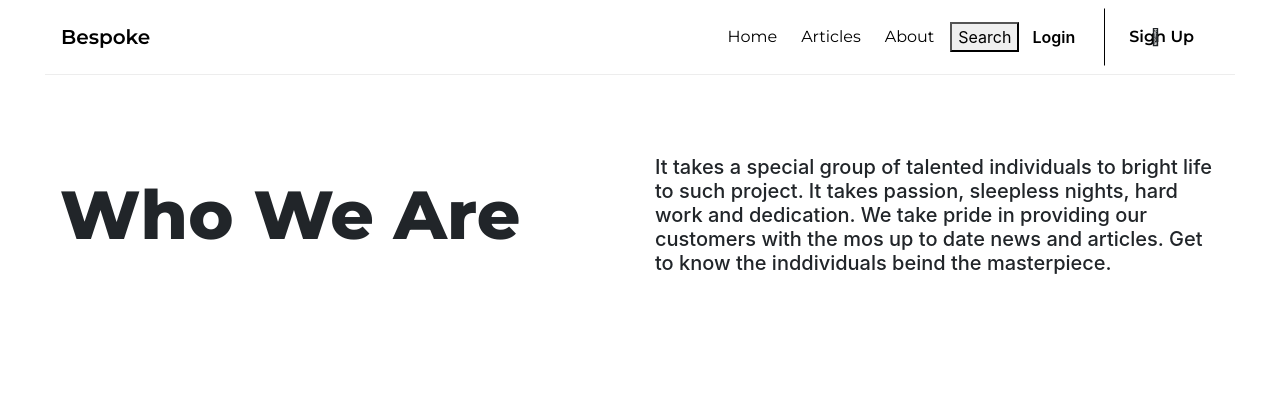
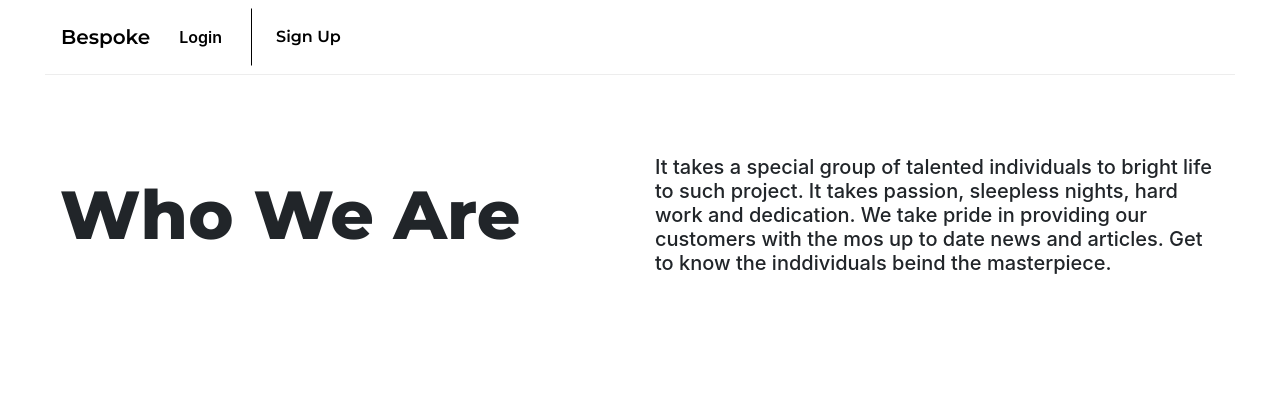
Before and after one commit to vmuiru/Project4, a Django app: page /about/ in a window 1280 px wide. Shown: the top 420 px of the page. Run offline with Django 3.2, Linux system fonts and the light colour scheme; some libraries are stand-ins or nearby versions.

Commit message:
adds user auth for logout/login to navbar, adds visible searchbar input to navbar, removes author field and dunder from comment model

```diff
--- a/main_app/templates/base.html
+++ b/main_app/templates/base.html
@@ -33,7 +33,7 @@
         <button class="navbar-toggler" type="button" data-toggle="collapse" data-target="#navbarTogglerDemo02" aria-controls="navbarTogglerDemo02" aria-expanded="false" aria-label="Toggle navigation">
             <span class="navbar-toggler-icon"></span>
           </button>
-
+          {% if user.is_authenticated %}
         <div class="collapse navbar-collapse" id="navbarTogglerDemo02">
           <ul class="navbar-nav ml-auto mt-2 mt-lg-0">
             <li class="nav-item acitve">
@@ -45,15 +45,21 @@
             <li class="nav-item">
               <a class="nav-link mr-2" href="{% url 'about' %}">About</a>
             </li>
+            <form class="form-inline my-2 my-lg-0" method="POST">
+              {% csrf_token %}
+              {{ form.name }}
+              <i class="fal fa-search"></i>
+              <input class="form-control mr-sm-2" type="search" placeholder="">
+              <button type="submit" value="Search">Search</button>
+            </form>
+            <li class="nav-item">
+              <a class="btn mr-2 my-2 my-sm-0" href="{% url 'logout' %}" role="button"> Log Out</a>
+            </li>
           </ul>
-          <form class="form-inline my-2 my-lg-0" method="POST">
-            {% csrf_token %}
-            {{ form.name }}
-            <button type="submit" value="Search">Search</button>
-            <i class="fal fa-search"></i>
-          </form>
+        {% else %}
           <a class="btn mr-2 my-2 my-sm-0" href="{% url 'login' %}" role="button"> Login</a>
           <a class="btn btn-signup ml-2 my-2 my-sm-0" href="{% url 'signup' %}" role="button" >Sign Up</a>
+        {% endif %}
         </div>
       </nav>
     </div>
--- a/main_app/views.py
+++ b/main_app/views.py
@@ -10,41 +10,41 @@ import requests
 from .forms import CategoryForm
 
 def home(request):
-  url = 'https://newsapi.org/v2/everything?q={}&apiKey=0fc74fe908d8477487c894869fc5e7b4'
-  if request.method == 'POST':
-    form = CategoryForm(request.POST)
-    form.save()
-  form = CategoryForm()
+  # url = 'https://newsapi.org/v2/everything?q={}&apiKey=0fc74fe908d8477487c894869fc5e7b4'
+  # if request.method == 'POST':
+  #   form = CategoryForm(request.POST)
+  #   form.save()
+  # form = CategoryForm()
 
-  # category = 'soccer'
+  # # category = 'soccer'
 
-  # r = r['articles']
-  new_category = Category.objects.all()
+  # # r = r['articles']
+  # new_category = Category.objects.all()
 
-  category_data=[]
+  # category_data=[]
 
-  for category in new_category:
-    r = requests.get(url.format(category)).json()
-  # for i in news_data:
-  # news_data = {
-  #     'title': r['articles'] ,
-  #     'description' : r['articles']['description'] ,
-  #     'content': r['articles']['content'] ,
-  #     'url_to_image': r['articles']['urlToImage'],
+  # for category in new_category:
+  #   r = requests.get(url.format(category)).json()
+  # # for i in news_data:
+  # # news_data = {
+  # #     'title': r['articles'] ,
+  # #     'description' : r['articles']['description'] ,
+  # #     'content': r['articles']['content'] ,
+  # #     'url_to_image': r['articles']['urlToImage'],
+  # # }
+
+  #   news_data = {
+  #       'category': category.name,
+  #       'title': r['articles'][0]['title'] ,
+  #       'description' : r['articles'][0]['description'] ,
+  #       'content': r['articles'][0]['content'] ,
+  #       'url_to_image': r['articles'][0]['urlToImage'],
   # }
-
-    news_data = {
-        'category': category.name,
-        'title': r['articles'][0]['title'] ,
-        'description' : r['articles'][0]['description'] ,
-        'content': r['articles'][0]['content'] ,
-        'url_to_image': r['articles'][0]['urlToImage'],
-  }
-    category_data.append(news_data)
+  #   category_data.append(news_data)
 
 
-  context = {'category_data' : category_data, 'form': form}
-  return render(request,'home.html', context)
+  # context = {'category_data' : category_data, 'form': form}
+  return render(request,'home.html')
 
 def about(request):
 
```
Also changed, not shown: main_app/models.py (+5 -3 lines), main_app/migrations/0009_remove_comment_author.py (added).
